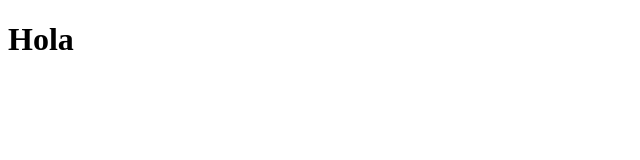
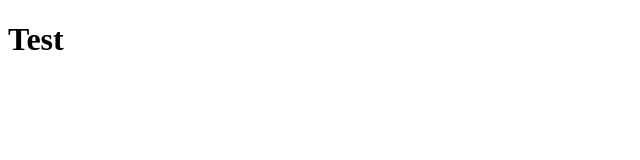
Before and after one commit to Rafaellmr10/GIT, a plain HTML site: page index.html in a window 1280 px wide. Shown: the full height of the page, 0-640 px from the left. Drawn offline with Linux system fonts and the light colour scheme.

Commit message:
Test in index.html

```diff
--- a/index.html
+++ b/index.html
@@ -4,6 +4,6 @@
 	<title>Test</title>
 </head>
 <body>
-	<h1>Hola</h1>
+	<h1>Test</h1>
 </body>
 </html>
```
